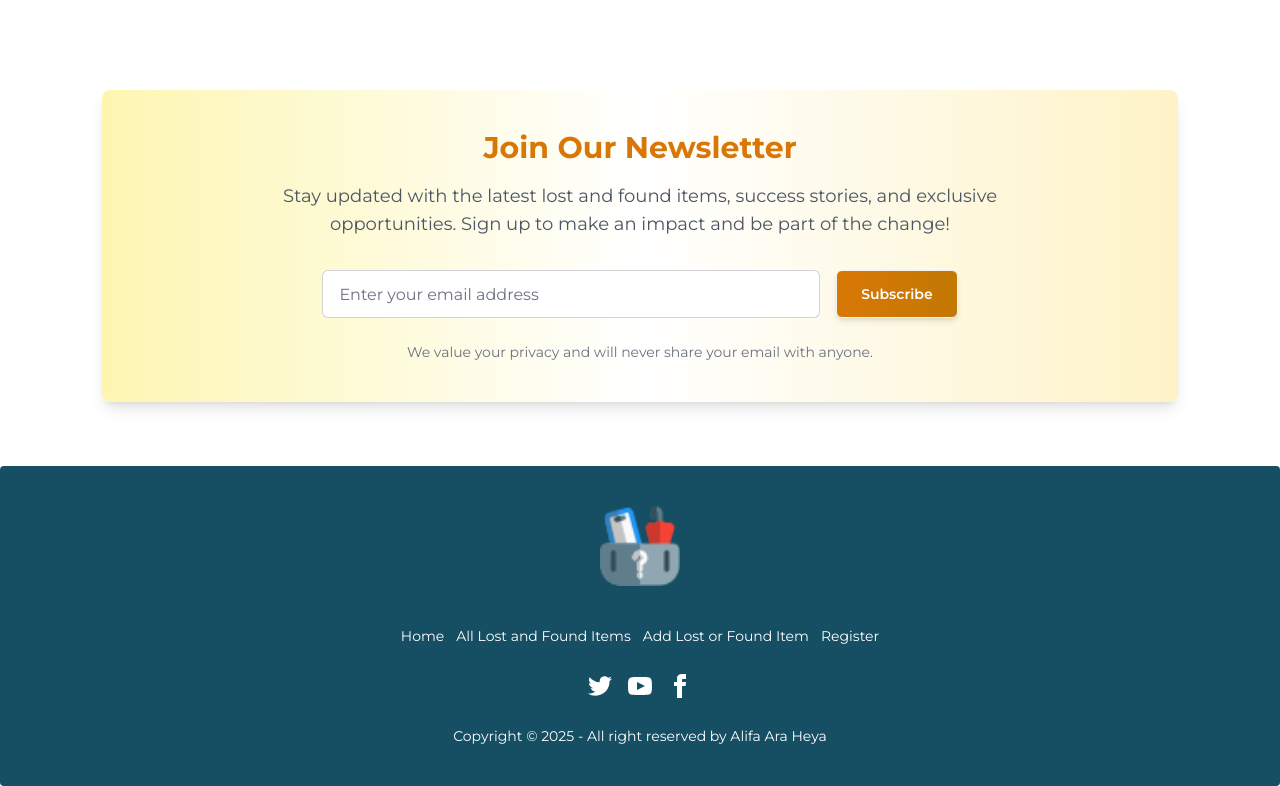
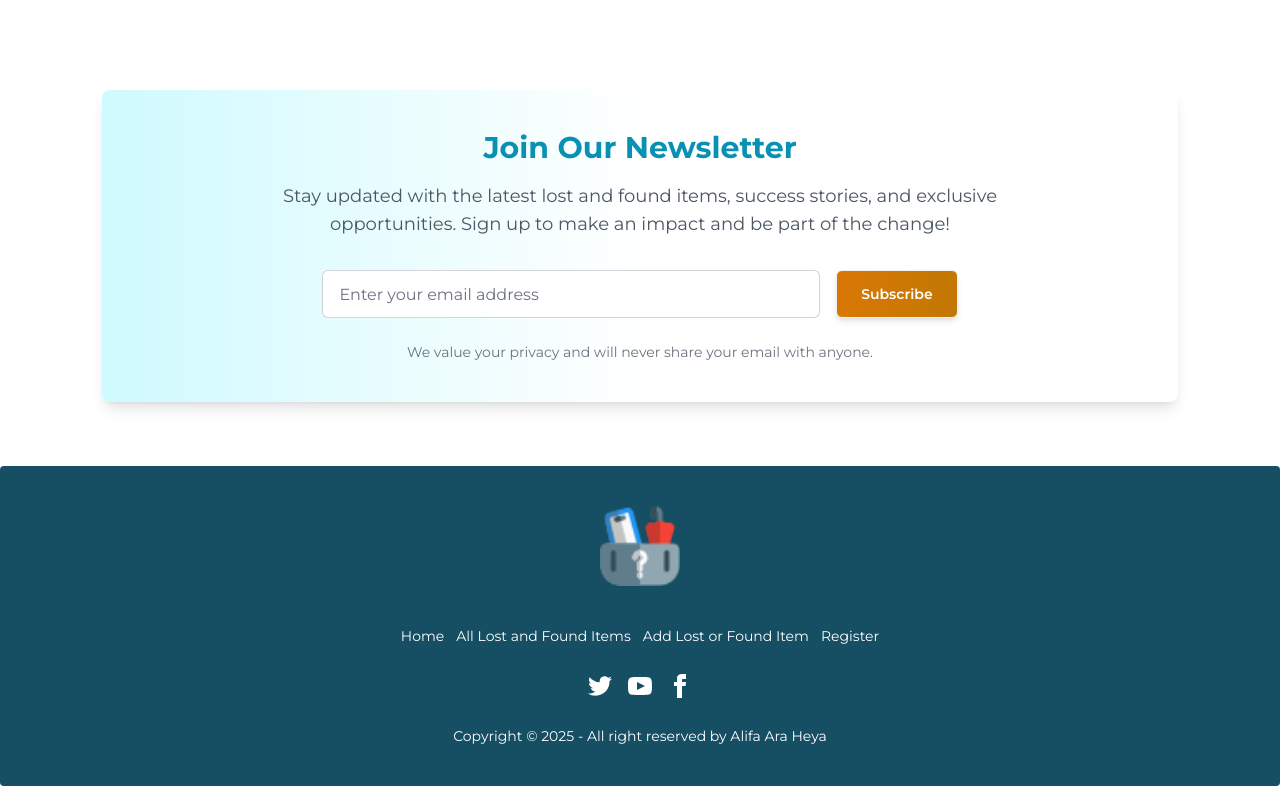
Before and after one commit to alifa-ara-heya/where-is-it, a React (Vite) app in the folder where-is-it-client/: page / in a window 1280 px wide. Shown: the part 2518-3304 px from the top of the page. Built offline with nearby package versions, Linux system fonts and the light colour scheme; no server answers.

Commit message:
changed bg color

```diff
--- a/where-is-it-client/src/components/Newsletter.jsx
+++ b/where-is-it-client/src/components/Newsletter.jsx
@@ -1,9 +1,9 @@
 
 const Newsletter = () => {
     return (
-        <div className="w-11/12 mx-auto mb-16 max-w-[1440px] bg-gradient-to-r from-yellow-100 via-white to-amber-100 shadow-lg rounded-lg p-10 md:my-16 my-10">
+        <div className="w-11/12 mx-auto mb-16 max-w-[1440px] bg-gradient-to-r from-cyan-100 via-white to-sky-100-100 shadow-lg rounded-lg p-10 md:my-16 my-10">
             <div className="text-center">
-                <h2 className="text-3xl font-bold text-amber-600">
+                <h2 className="text-3xl font-bold text-cyan-600">
                     Join Our Newsletter
                 </h2>
                 <p className="text-lg text-gray-600 mt-4 lg:w-3/4 mx-auto">
@@ -14,7 +14,7 @@ const Newsletter = () => {
                 <input
                     type="email"
                     placeholder="Enter your email address"
-                    className="input input-bordered w-full md:w-2/3 lg:w-1/2 px-4 py-3   rounded-md focus:ring-2 focus:ring-amber-500"
+                    className="input input-bordered w-full md:w-2/3 lg:w-1/2 px-4 py-3   rounded-md focus:ring-1 focus:ring-cyan-300"
                 />
                 <button
                     type="submit"
```
